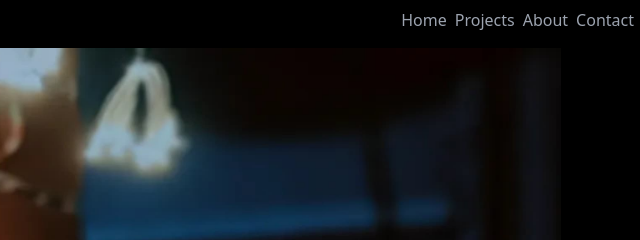
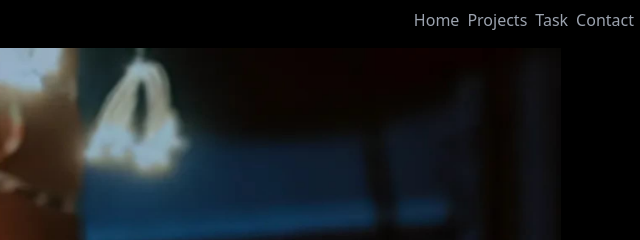
Before and after one commit to Sanskritidubey2901/MERN-task, a plain HTML site: page MERN-task/portfolio1.html in a window 1280 px wide. Shown: the top 240 px of the page, 640-1280 px from the left. Drawn offline with nearby package versions, Linux system fonts and the light colour scheme.

Commit message:
Update portfolio1.html

```diff
--- a/MERN-task/portfolio1.html
+++ b/MERN-task/portfolio1.html
@@ -36,7 +36,7 @@
                 <ul class="flex space-x-2 justify-end text-1xl text-gray-400">
                     <li><a href="#home" class="hover:text-white">Home</a></li>
                     <li><a href="#projects" class="hover:text-white">Projects</a></li>
-                    <li><a href="#about" class="hover:text-white">About</a></li>
+                    <li><a href="#about" class="hover:text-white">Task</a></li>
                     <li><a href="#contact" class="hover:text-white">Contact</a></li>
                 </ul>
             </div>
```
